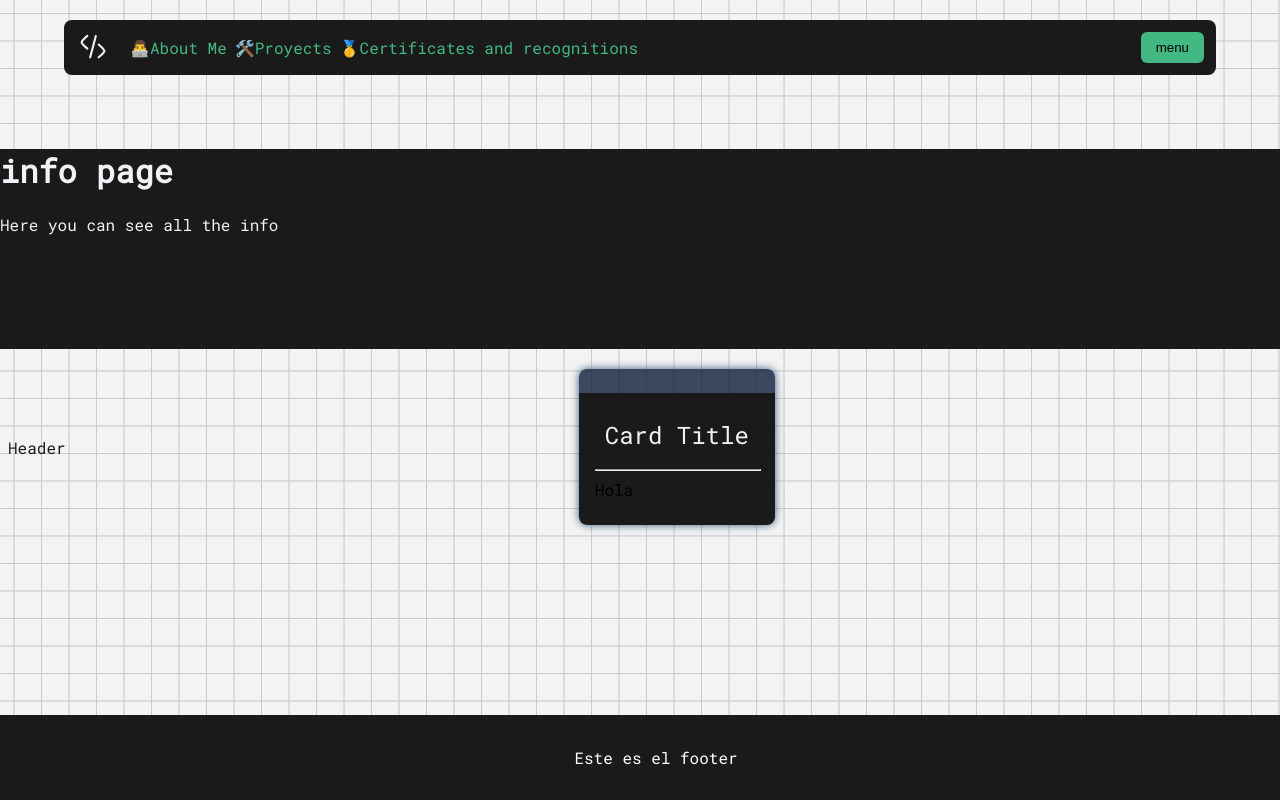
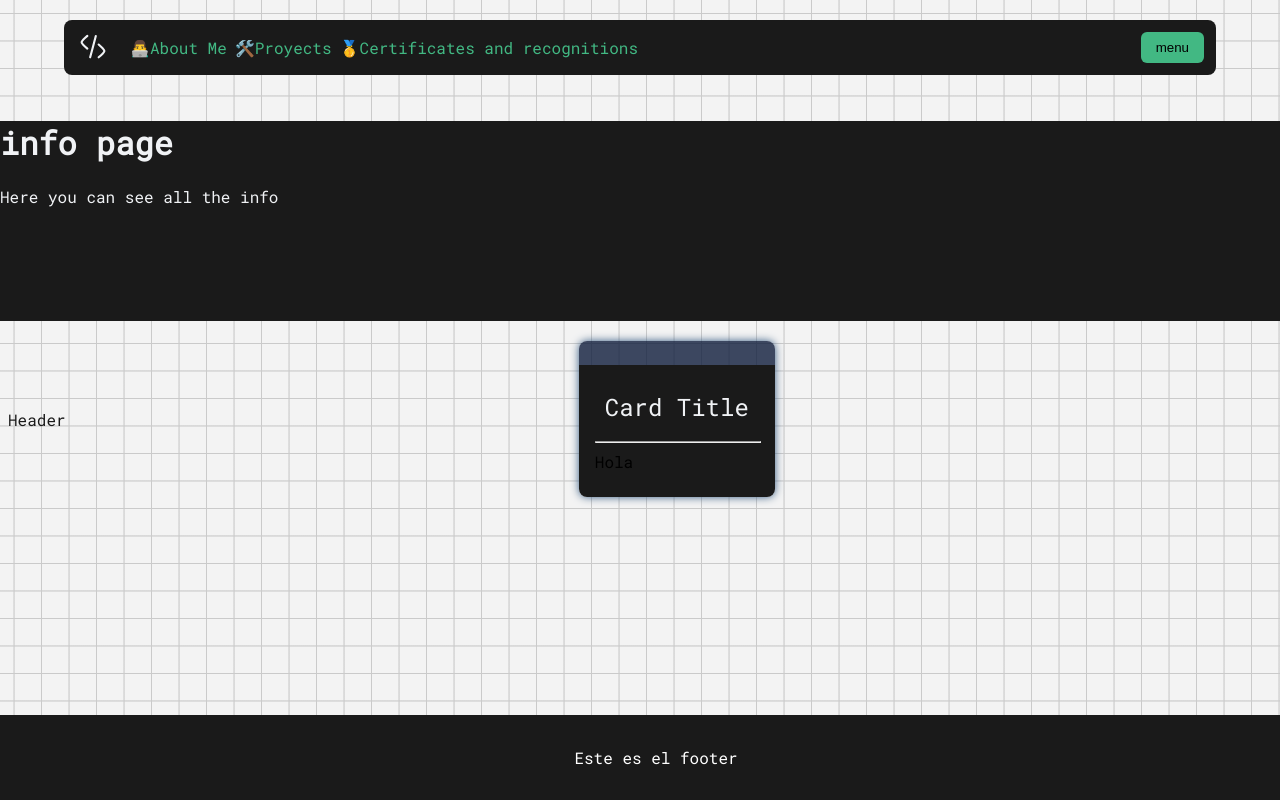
Before and after one commit to ricardoMogas/Pagina-Personal-RMV, a website built with Vite: page index.html in a window 1280 px wide. Built offline with nearby package versions, Linux system fonts and the light colour scheme; files whose address does not match are found by name.

Commit message:
corrección de un margen

```diff
--- a/src/index.css
+++ b/src/index.css
@@ -29,7 +29,7 @@
 
 
 body {
-    margin: 10% 0 0 0;
+    margin: 100px 0 0 0;
     width: 100%;
     height: 100%;
     --color: #cacaca;
```
